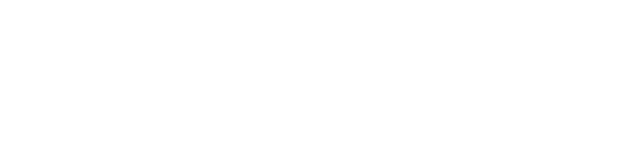
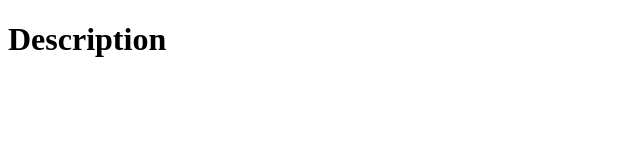
Before and after one commit to Estebane-51/mon-cv, a plain HTML site: page index.html in a window 1280 px wide. Shown: the whole page, without its empty margins (0-640 px from the left). Drawn offline with Linux system fonts and the light colour scheme.

Commit message:
mise en place de la section description

```diff
--- a/index.html
+++ b/index.html
@@ -6,6 +6,7 @@
         <title></title>
     </head>
     <body>
-
+        <!--section description-->
+        <h1>Description</h1>
     </body>
 </html>
```
